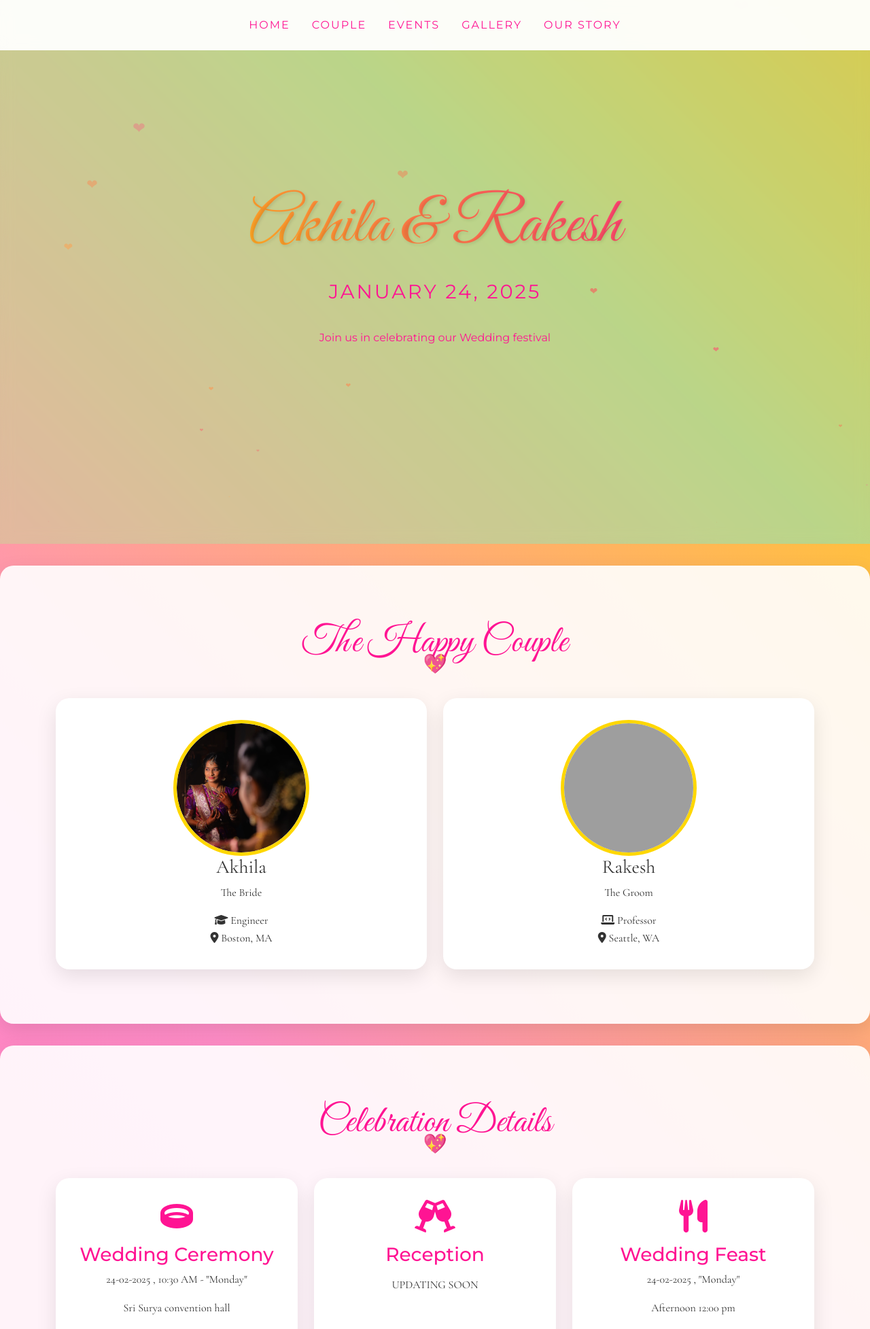
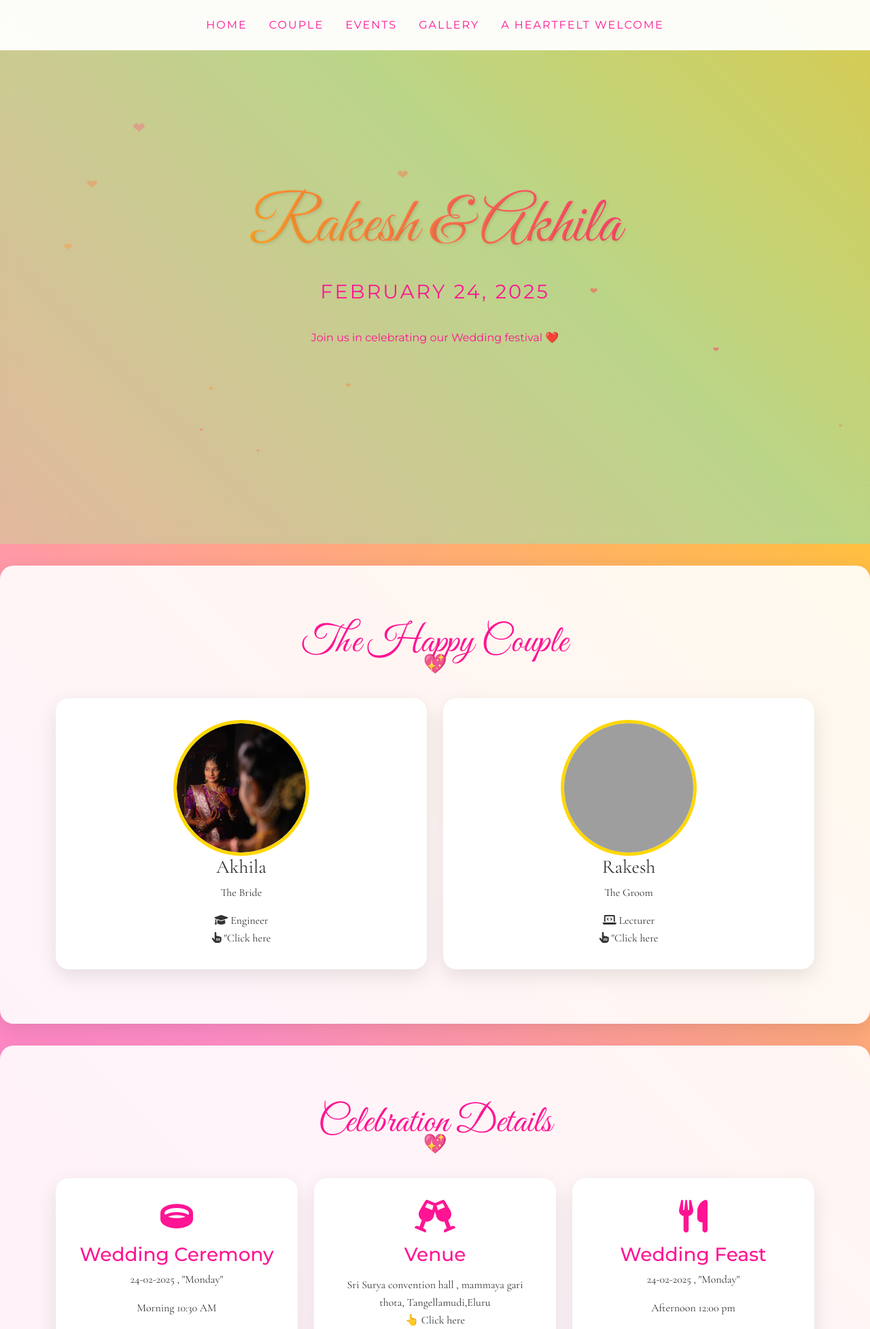
Before and after one commit to DhakarRai/wedding, a Flask app: page / in a window 1280 px wide. Shown: the top 1955 px of the page at 68% size. Run offline with Flask 2, Linux system fonts and the light colour scheme; some libraries are stand-ins or nearby versions; grey boxes are pictures that could not be loaded.

Commit message:
first commit

```diff
--- a/app.py
+++ b/app.py
@@ -1,22 +1,51 @@
-from flask import Flask, render_template, send_from_directory
+from flask import Flask, render_template, send_from_directory, url_for
 import os
 
-app = Flask(__name__)
+app = Flask(__name__, static_folder='static')
 
-# Configure static files path
+# Configure custom static files path
 @app.route('/static/<path:path>')
-def send_static(path):
-    return send_from_directory('static', path)
+def serve_static(path):
+    try:
+        return send_from_directory('static', path)
+    except Exception as e:
+        app.logger.error(f"Error serving static file: {e}")
+        return "File not found", 404
+
+# Audio file route
+@app.route('/static/audio/<path:filename>')
+def serve_audio(filename):
+    try:
+        # Specify the correct path to your audio directory
+        audio_dir = os.path.join(app.static_folder, 'audio')
+        return send_from_directory(audio_dir, filename)
+    except Exception as e:
+        app.logger.error(f"Error serving audio file: {e}")
+        return "Audio file not found", 404
 
 # Main route
 @app.route('/')
 def home():
-    return render_template('wed.html')
+    try:
+        # Generate the correct URL for the audio file
+        audio_url = url_for('static', filename='audio/9.mp3')
+        return render_template('wed.html', audio_url=audio_url)
+    except Exception as e:
+        app.logger.error(f"Error rendering template: {e}")
+        return "Error loading page", 500
 
 # Error handling
 @app.errorhandler(404)
 def page_not_found(e):
     return render_template('404.html'), 404
 
+@app.errorhandler(500)
+def internal_server_error(e):
+    return render_template('500.html'), 500
+
 if __name__ == '__main__':
+    # Ensure static folders exist
+    os.makedirs(os.path.join(app.static_folder, 'audio'), exist_ok=True)
+
+    # Set host to '0.0.0.0' to make it accessible from other devices on the network
     app.run(debug=True)
--- a/templates/wed.html
+++ b/templates/wed.html
@@ -41,7 +41,7 @@
             right: 0;
             bottom: 0;
             background: linear-gradient(45deg,
-                #ff69b4, #ff8dc7, #ffd700, #00ffff, #ff1493);
+                #ff69b4,rgb(255, 141, 200),rgba(255, 217, 0, 1),rgb(0, 255, 255), #ff1493);
             background-size: 400% 400%;
             animation: gradientBG 15s ease infinite;
             z-index: -1;
@@ -180,6 +180,8 @@
             font-size: 1.5rem;
             animation: pulse 2s infinite;
         }
+
+
 
         .person-card {
             background: white;
@@ -419,6 +421,16 @@
     </style>
 </head>
 <body>
+
+    <audio id="background-music" autoplay loop>
+        <source src="{{ audio_url }}" type="audio/mp3">
+        Your browser does not support the audio element.
+    </audio>
+
+
+
+
+
     <!-- Animated Background -->
     <div class="animated-bg"></div>
 
@@ -443,7 +455,7 @@
                         <a class="nav-link" href="#gallery">Gallery</a>
                     </li>
                     <li class="nav-item">
-                        <a class="nav-link" href="#love-story">Our Story</a>
+                        <a class="nav-link" href="#love-story">A Heartfelt Welcome</a>
                     </li>
                 </ul>
             </div>
@@ -455,10 +467,10 @@
         <div class="floating-hearts"></div>
         <div class="container">
             <div class="header-content">
-                <h1 class="names">Akhila & Rakesh</h1>
-                <p class="date">JANUARY 24, 2025</p>
+                <h1 class="names">Rakesh & Akhila</h1>
+                <p class="date">FEBRUARY 24, 2025</p>
                 <p class="subtitle" style="color: var(--accent-2); font-family: 'Montserrat', sans-serif;">
-                    Join us in celebrating our Wedding festival
+                    Join us in celebrating our Wedding festival ❤️
                 </p>
             </div>
         </div>
@@ -484,8 +496,9 @@
                                     <span>Engineer</span>
                                 </div>
                                 <div class="detail-item">
-                                    <i class="fas fa-map-marker-alt"></i>
-                                    <span>Boston, MA</span>
+                                    <i class="fas fa-hand-pointer"></i>
+
+                                    <span>"Click here</span>
                                 </div>
                             </div>
                         </div>
@@ -504,11 +517,12 @@
                             <div class="person-details">
                                 <div class="detail-item">
                                     <i class="fas fa-laptop-code"></i>
-                                    <span>Professor</span>
+                                    <span>Lecturer</span>
                                 </div>
                                 <div class="detail-item">
-                                    <i class="fas fa-map-marker-alt"></i>
-                                    <span>Seattle, WA</span>
+                                    <i class="fas fa-hand-pointer"></i>
+
+                                    <span>"Click here</span>
                                 </div>
                             </div>
                         </div>
@@ -533,23 +547,23 @@
                         </div>
                         <div class="col-md-8">
                             <h3>About Akhila</h3>
-                            <p>A compassionate pediatrician with a heart of gold, Akhila is dedicated to making a difference in children's lives. Her passion for healing is matched only by her love for art and adventure.</p>
+                            <p>A skilled civil engineer with a passion for  creating new ideas , Akhila is dedicated to making a lasting impact in her field. Her love for design and innovation is matched only by her adventurous spirit and warm heart.</p>
 
                             <div class="row mt-4">
                                 <div class="col-md-6">
-                                    <h4>Professional Life</h4>
+                                    <h4>Qualifications</h4>
                                     <ul>
-                                        <li>Pediatrician at Boston Children's Hospital</li>
-                                        <li>Specializes in pediatric care and child wellness</li>
-                                        <li>Active in community health programs</li>
+                                        <li>B.Tech</li>
+                                        <li>Civil Engineer</li>
+
                                     </ul>
                                 </div>
                                 <div class="col-md-6">
                                     <h4>Personal Interests</h4>
                                     <ul>
-                                        <li>Watercolor Painting</li>
-                                        <li>Mountain Hiking</li>
-                                        <li>Classical Music</li>
+                                        <li>Travelling</li>
+                                        <li>Food lover</li>
+                                        <li>Movie lover</li>
                                     </ul>
                                 </div>
                             </div>
@@ -575,23 +589,23 @@
                         </div>
                         <div class="col-md-8">
                             <h3>About Rakesh</h3>
-                            <p>A creative software engineer with a passion for music and technology, Rakesh brings innovation and rhythm to everything he does. His adventurous spirit complements Akhila's compassionate nature.</p>
+                            <p>A dedicated lecturer with a passion for teaching and sharing knowledge, Rakesh inspires his students with enthusiasm and expertise. His love for learning and helping others is balanced by his adventurous spirit, which complements Akhila's compassionate nature.</p>
 
                             <div class="row mt-4">
                                 <div class="col-md-6">
-                                    <h4>Professional Life</h4>
+                                    <h4>Qualifications</h4>
                                     <ul>
-                                        <li>Senior Software Engineer at Tech Innovations</li>
-                                        <li>Specializes in Cloud Architecture</li>
-                                        <li>Open-source contributor</li>
+                                        <li>Post graduate</li>
+                                        <li>M.Sc.,(Phy) , M.Sc.,(Math)</li>
+                                        <li>M.Ed.,SET</li>
                                     </ul>
                                 </div>
                                 <div class="col-md-6">
                                     <h4>Personal Interests</h4>
                                     <ul>
-                                        <li>Guitar Playing</li>
-                                        <li>Hiking</li>
-                                        <li>Tech Meetups</li>
+                                        <li>Natural lover</li>
+                                        <li>Food lover</li>
+                                        <li>Playing cricket</li>
                                     </ul>
                                 </div>
                             </div>
@@ -613,19 +627,19 @@
                         <h3 style="font-family: 'Montserrat', sans-serif; color: var(--accent-2);">
                             Wedding Ceremony
                         </h3>
-                        <p>24-02-2025 , 10:30 AM - "Monday" </p>
-                        <p>Sri Surya convention hall</p>
-                        <p>Tangellamudi,Eluru </p>
+                        <p>24-02-2025 ,  "Monday" </p>
+                        <p>Morning 10:30 AM </p>
+                        <p>at Venue </p>
                     </div>
                 </div>
                 <div class="col-md-4">
-                    <div class="event-card">
+                    <div class="event-card" onclick="window.open('https://maps.app.goo.gl/Vxnhmua3v2Gi336r6', '_blank')" style="cursor: pointer;">
                         <i class="fas fa-glass-cheers event-icon"></i>
                         <h3 style="font-family: 'Montserrat', sans-serif; color: var(--accent-2);">
-                            Reception
+                            Venue
                         </h3>
                         <p></p>
-                        <p>UPDATING SOON</p>
+                        <p>Sri Surya convention hall , mammaya gari thota, Tangellamudi,Eluru  <br> 👆 Click here  </p>
                         <p></p>
                     </div>
                 </div>
@@ -647,30 +661,30 @@
     <!-- Photo Gallery Section -->
     <section id="gallery" class="photo-gallery">
         <div class="container">
-            <h2 class="section-title">Our Photo Journey</h2>
+            <h2 class="section-title">Our Photos</h2>
             <div class="gallery-grid">
                 <div class="gallery-item" data-bs-toggle="modal" data-bs-target="#photoModal1">
                     <img src="static\images\5.jpg" alt="Couple Moment 1">
                     <div class="overlay">
-                        <div class="overlay-text">Our First Date</div>
+                        <div class="overlay-text">click here </div>
                     </div>
                 </div>
                 <div class="gallery-item" data-bs-toggle="modal" data-bs-target="#photoModal2">
                     <img src="static\images\6.jpg" alt="Couple Moment 2">
                     <div class="overlay">
-                        <div class="overlay-text">Proposal Day</div>
+                        <div class="overlay-text">click here</div>
                     </div>
                 </div>
                 <div class="gallery-item" data-bs-toggle="modal" data-bs-target="#photoModal3">
                     <img src="static\images\7.jpg" alt="Couple Moment 3">
                     <div class="overlay">
-                        <div class="overlay-text">Engagement Celebration</div>
+                        <div class="overlay-text">click here</div>
                     </div>
                 </div>
                 <div class="gallery-item" data-bs-toggle="modal" data-bs-target="#photoModal4">
                     <img src="static\images\8.jpg" alt="Couple Moment 4">
                     <div class="overlay">
-                        <div class="overlay-text">Pre-Wedding Shoot</div>
+                        <div class="overlay-text">click here</div>
                     </div>
                 </div>
             </div>
@@ -680,19 +694,20 @@
     <!-- Love Story Section -->
     <section id="love-story" class="love-story">
         <div class="container">
-            <h2 class="section-title">Our Love Story</h2>
+            <h2 class="section-title">24-Feb-2025 </h2>
             <div class="story-timeline">
                 <div class="story-item">
-                    <h4 class="story-date">First Meeting - 2018</h4>
-                    <p>We first met at a tech conference in San Francisco. Little did we know that a chance encounter would change our lives forever.</p>
+                    <h4 class="story-date">Join Us</h4>
+                    <p>With heartfelt joy, we invite you to join us in celebrating and congratulating the beautiful couple as they begin their new journey together.</p>
                 </div>
                 <div class="story-item">
-                    <h4 class="story-date">First Date - 2019</h4>
-                    <p>After months of talking, we finally went on our first date. A cozy coffee shop, endless conversations, and the beginning of something magical.</p>
+                    <h4 class="story-date">Invited by</h4>
+                    <p>Peethala RajendraPrasad (late) <br> Smt Lakshmi</p>
                 </div>
                 <div class="story-item">
-                    <h4 class="story-date">Proposal - 2023</h4>
-                    <p>Rakesh proposed during a surprise hiking trip, surrounded by the breathtaking landscapes that symbolize our journey together.</p>
+                    <h4 class="story-date">Blessings and Best Wishes</h4>
+                    <p>Let's make a fuss for my mammaya wedding - Sri Suraj, Srikrithi and  <br> With the blessings and best wishes from uncles, aunts, younger brothers, younger sisters, elder brother, elder sister, brothers-in-law, sisters-in-law, cousins, and dear friends...
+                    </p>
                 </div>
             </div>
         </div>
@@ -761,12 +776,12 @@
     <div class="modal-dialog modal-lg">
         <div class="modal-content">
             <div class="modal-header">
-                <h5 class="modal-title">Our First Date</h5>
+                <h5 class="modal-title">Our New Journey</h5>
                 <button type="button" class="btn-close" data-bs-dismiss="modal"></button>
             </div>
             <div class="modal-body">
                 <img src="\static\images\5.jpg" class="img-fluid" alt="First Date">
-                <p class="mt-3">A memorable day that started our beautiful journey together.</p>
+                <p class="mt-3">-------Please bless us as we start our journey together</p>
             </div>
         </div>
     </div>
@@ -776,7 +791,7 @@
     <div class="modal-dialog modal-lg">
         <div class="modal-content">
             <div class="modal-header">
-                <h5 class="modal-title">Proposal Day</h5>
+                <h5 class="modal-title">Rakesh❤️Akhila</h5>
                 <button type="button" class="btn-close" data-bs-dismiss="modal"></button>
             </div>
             <div class="modal-body">
@@ -806,12 +821,12 @@
     <div class="modal-dialog modal-lg">
         <div class="modal-content">
             <div class="modal-header">
-                <h5 class="modal-title">Pre-Wedding Shoot</h5>
+                <h5 class="modal-title">💙🧡</h5>
                 <button type="button" class="btn-close" data-bs-dismiss="modal"></button>
             </div>
             <div class="modal-body">
                 <img src="\static\images\8.jpg" class="img-fluid" alt="Pre-Wedding Shoot">
-                <p class="mt-3">Capturing our love story before the big day.</p>
+                <p class="mt-3">Capturing our love  before the big day.</p>
             </div>
         </div>
     </div>
@@ -828,9 +843,9 @@
                 #AkhilaAndRakesh2025
             </p>
             <div class="social-links mt-3">
-                <a href="#" class="mx-2 text-dark"><i class="fab fa-instagram fa-2x"></i></a>
-                <a href="#" class="mx-2 text-dark"><i class="fab fa-facebook fa-2x"></i></a>
-                <a href="#" class="mx-2 text-dark"><i class="fab fa-twitter fa-2x"></i></a>
+                <a href="https://www.instagram.com/dhakarroyvinnu?igsh=dGFmeTkweWE3bXJi" class="mx-2 text-dark" target="_blank" rel="noopener noreferrer"><i class="fab fa-instagram fa-2x"></i></a>
+                <a href="https://www.facebook.com/share/18cC7FzKfL/" class="mx-2 text-dark"><i class="fab fa-facebook fa-2x"></i></a>
+                <a href="https://x.com/DHAKARRAIVINNU?t=uSizhogyiWGZ1XFHATvteQ&s=08" class="mx-2 text-dark"><i class="fab fa-twitter fa-2x"></i></a>
             </div>
         </div>
     </footer>
@@ -886,5 +901,43 @@
             observer.observe(el);
         });
     </script>
+
+
+    <script>
+        document.addEventListener('DOMContentLoaded', function() {
+            const audio = document.getElementById('background-music');
+
+            // Set initial volume
+            audio.volume = 0.5;
+
+            // Function to start playing
+            function playAudio() {
+                audio.play()
+                    .then(() => {
+                        console.log('Audio playing successfully');
+                    })
+                    .catch((error) => {
+                        console.log('Playback failed:', error);
+                        // Add click event listener as fallback
+                        document.addEventListener('click', function tryPlayback() {
+                            audio.play();
+                            document.removeEventListener('click', tryPlayback);
+                        }, { once: true });
+                    });
+            }
+
+            // Try to play immediately
+            playAudio();
+
+            // Additional fallback for mobile
+            document.addEventListener('touchstart', function tryPlayback() {
+                audio.play();
+                document.removeEventListener('touchstart', tryPlayback);
+            }, { once: true });
+        });
+    </script>
+
+
+
 </body>
 </html>
```
Also changed, not shown: 1 other file.
